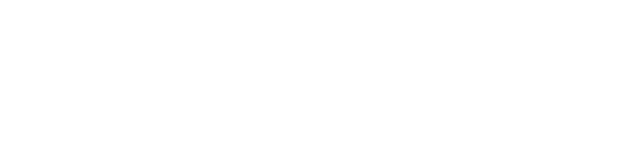
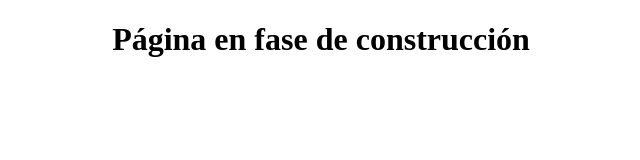
Before and after one commit to salkalero/caracabra, a plain HTML site: page index.html in a window 1280 px wide. Shown: the whole page, without its empty margins (319-959 px from the left). Drawn offline with Linux system fonts and the light colour scheme.

Commit message:
página en fase de construcción

```diff
--- a/css/styles.css
+++ b/css/styles.css
@@ -0,0 +1,4 @@
+.alert {
+    text-align: center;
+
+}
--- a/index.html
+++ b/index.html
@@ -3,9 +3,10 @@
 <head>
     <meta charset="UTF-8">
     <meta name="viewport" content="width=device-width, initial-scale=1.0">
+    <link rel="stylesheet" href="css/styles.css">
     <title>Document</title>
 </head>
 <body>
-
+    <h1 class="alert">Página en fase de construcción</h1>
 </body>
 </html>
```
